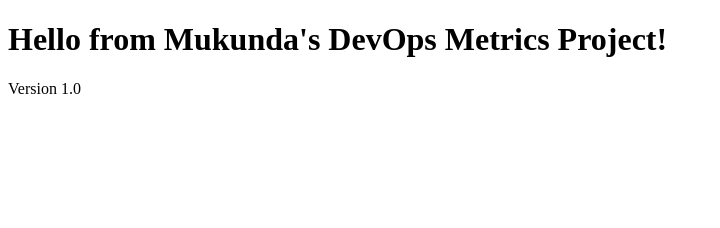
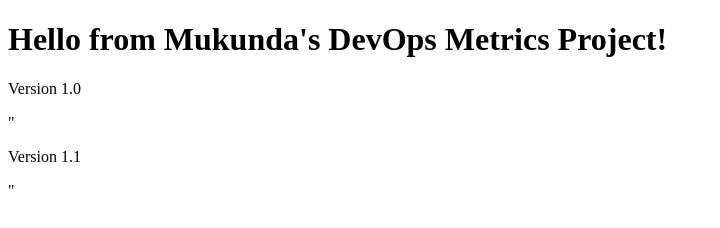
Before and after one commit to Mukunda-Gc/devops-metrics, a plain HTML site: page index.html in a window 1280 px wide. Shown: the whole page, without its empty margins (0-720 px from the left). Drawn offline with Linux system fonts and the light colour scheme.

Commit message:
feat: version 1.1

```diff
--- a/index.html
+++ b/index.html
@@ -10,3 +10,4 @@
   <p>Version 1.0</p>
 </body>
 </html>
+"<p>Version 1.1</p>"
```
